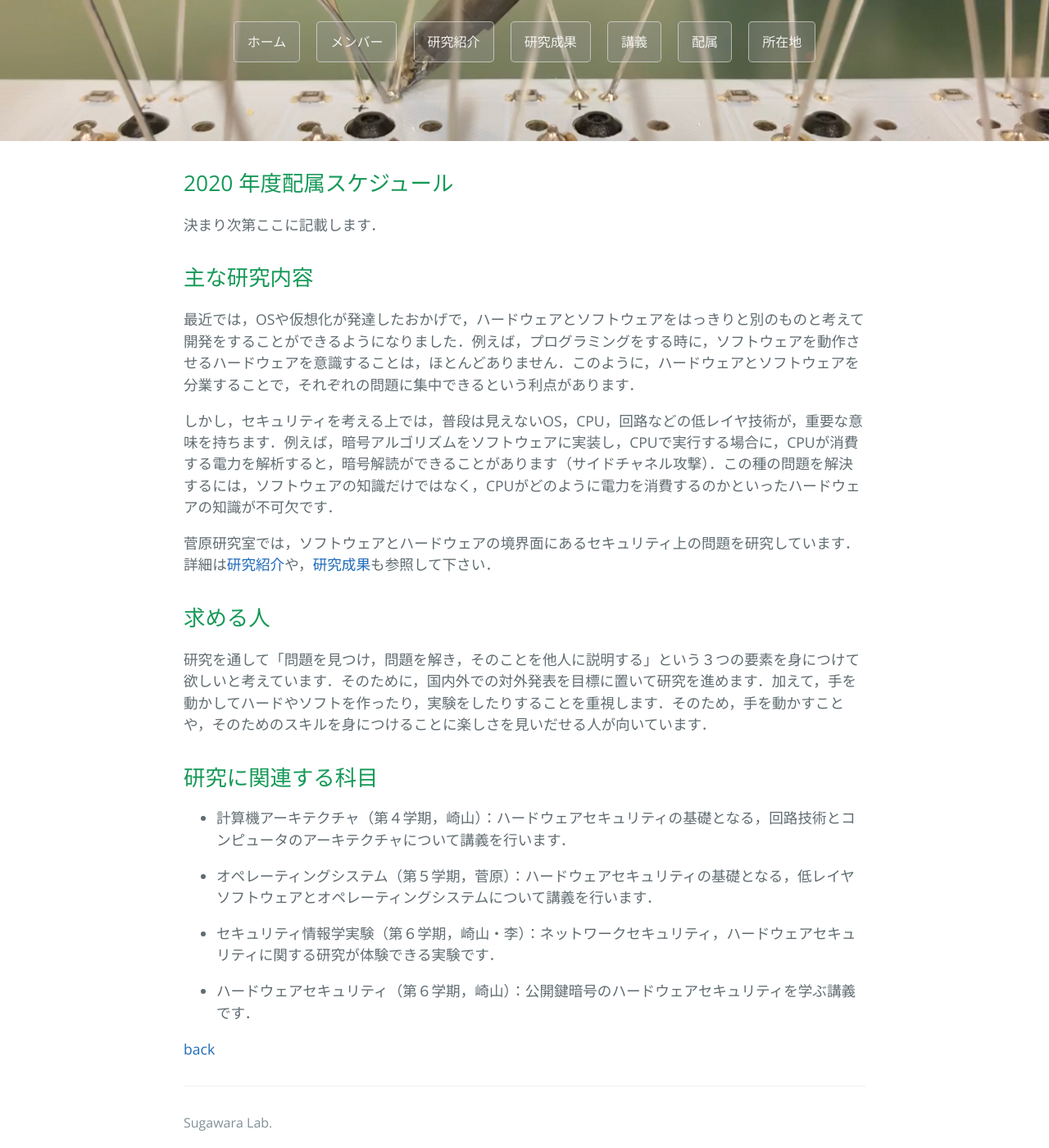
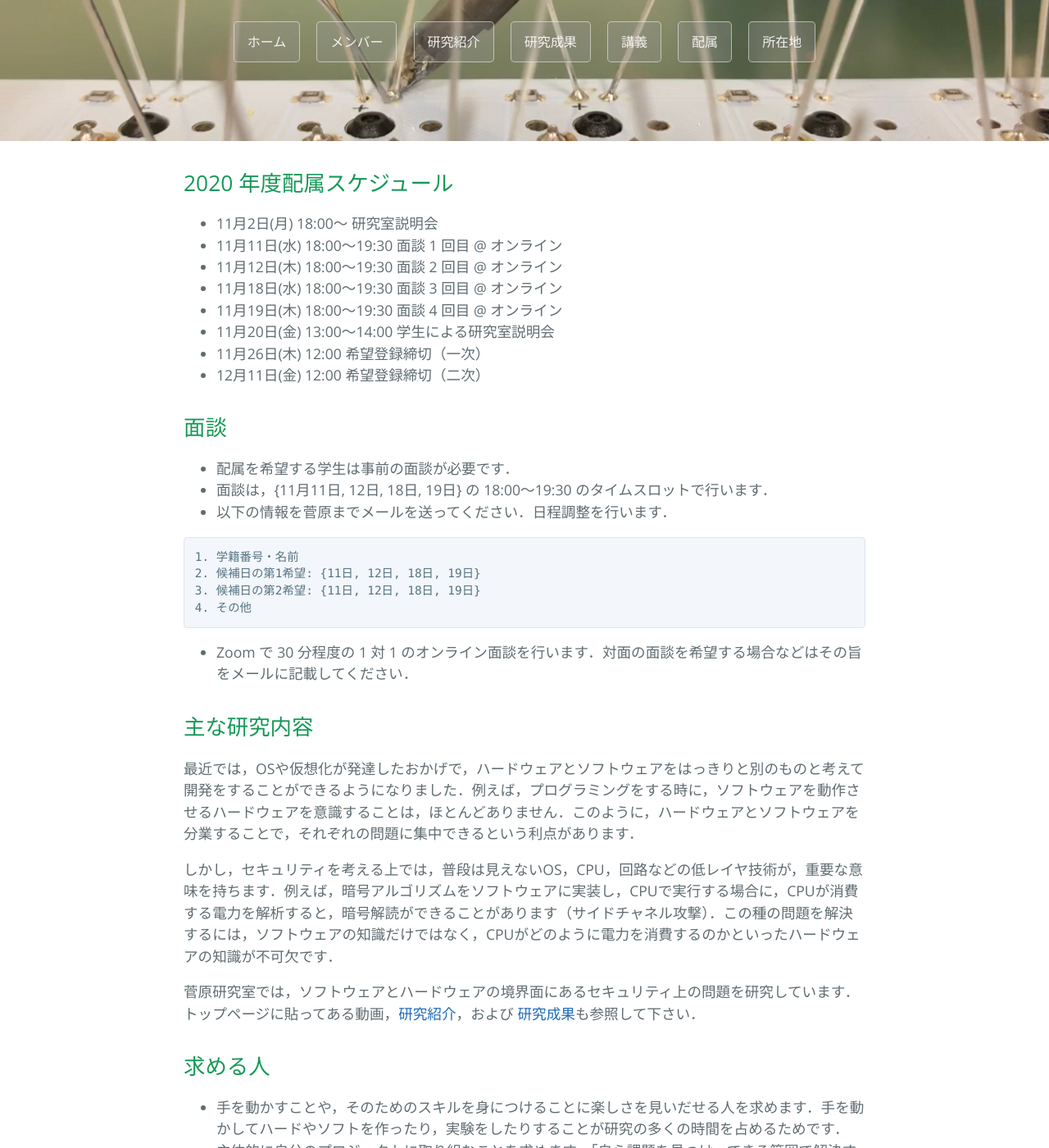
Before and after one commit to sugawara-bbbb/weblab, a Jekyll site: the page built from haizoku.md, in a window 1280 px wide and 1400 px high, scrolled down 211 px. Shown: the whole window at 82% size. Built offline with Jekyll 4.4.1, drawn with Linux system fonts in a browser that asks for light colours; our own code applies the rules of GitHub Pages for plain Markdown files; some of the changed text lies outside the part shown.

Commit message:
配属情報を追加

````diff
--- a/haizoku.md
+++ b/haizoku.md
@@ -4,7 +4,29 @@ layout: default
 
 ## 2020 年度配属スケジュール
 
-決まり次第ここに記載します．
+* 11月2日(月) 18:00〜 研究室説明会
+* 11月11日(水) 18:00〜19:30 面談 1 回目 @ オンライン
+* 11月12日(木) 18:00〜19:30 面談 2 回目 @ オンライン
+* 11月18日(水) 18:00〜19:30 面談 3 回目 @ オンライン
+* 11月19日(木) 18:00〜19:30 面談 4 回目 @ オンライン
+* 11月20日(金) 13:00〜14:00 学生による研究室説明会
+* 11月26日(木) 12:00 希望登録締切（一次）
+* 12月11日(金) 12:00 希望登録締切（二次）
+
+## 面談
+
+* 配属を希望する学生は事前の面談が必要です．
+* 面談は，{11月11日, 12日, 18日, 19日} の 18:00〜19:30 のタイムスロットで行います．
+* 以下の情報を菅原までメールを送ってください．日程調整を行います．
+
+```
+1. 学籍番号・名前
+2. 候補日の第1希望: {11日, 12日, 18日, 19日}
+3. 候補日の第2希望: {11日, 12日, 18日, 19日}
+4. その他
+```
+
+* Zoom で 30 分程度の 1 対 1 のオンライン面談を行います．対面の面談を希望する場合などはその旨をメールに記載してください．
 
 ## 主な研究内容
 
@@ -12,11 +34,12 @@ layout: default
 
 しかし，セキュリティを考える上では，普段は見えないOS，CPU，回路などの低レイヤ技術が，重要な意味を持ちます．例えば，暗号アルゴリズムをソフトウェアに実装し，CPUで実行する場合に，CPUが消費する電力を解析すると，暗号解読ができることがあります（サイドチャネル攻撃）．この種の問題を解決するには，ソフトウェアの知識だけではなく，CPUがどのように電力を消費するのかといったハードウェアの知識が不可欠です．
 
-菅原研究室では，ソフトウェアとハードウェアの境界面にあるセキュリティ上の問題を研究しています．詳細は[研究紹介](project.html)や，[研究成果](publication.html)も参照して下さい．
+菅原研究室では，ソフトウェアとハードウェアの境界面にあるセキュリティ上の問題を研究しています．トップページに貼ってある動画，[研究紹介](project.html)，および [研究成果](publication.html)も参照して下さい．
 
 ## 求める人
 
-研究を通して「問題を見つけ，問題を解き，そのことを他人に説明する」という３つの要素を身につけて欲しいと考えています．そのために，国内外での対外発表を目標に置いて研究を進めます．加えて，手を動かしてハードやソフトを作ったり，実験をしたりすることを重視します．そのため，手を動かすことや，そのためのスキルを身につけることに楽しさを見いだせる人が向いています．
+* 手を動かすことや，そのためのスキルを身につけることに楽しさを見いだせる人を求めます．手を動かしてハードやソフトを作ったり，実験をしたりすることが研究の多くの時間を占めるためです．
+* 主体的に自分のプロジェクトに取り組むことを求めます．「自ら課題を見つけ，できる範囲で解決する」というサイクルを自力で回せるようになって欲しいと思っています．研究は，その練習のためにするものだと思っています．
 
 ## 研究に関連する科目
 
````
